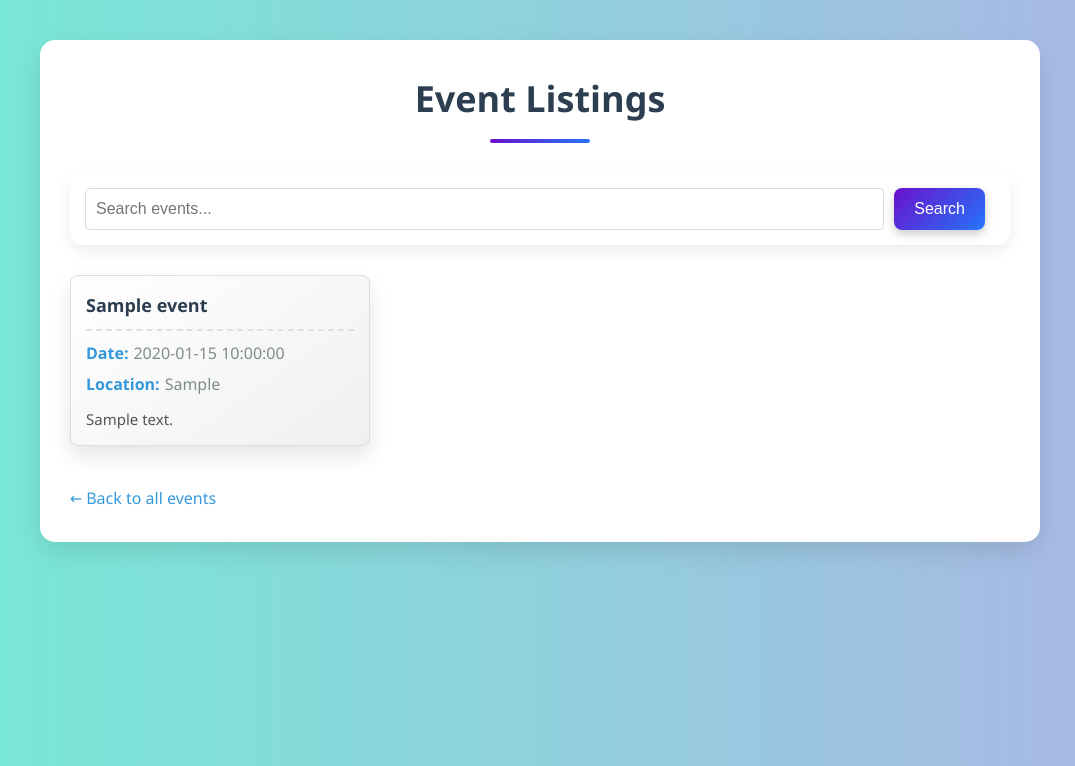
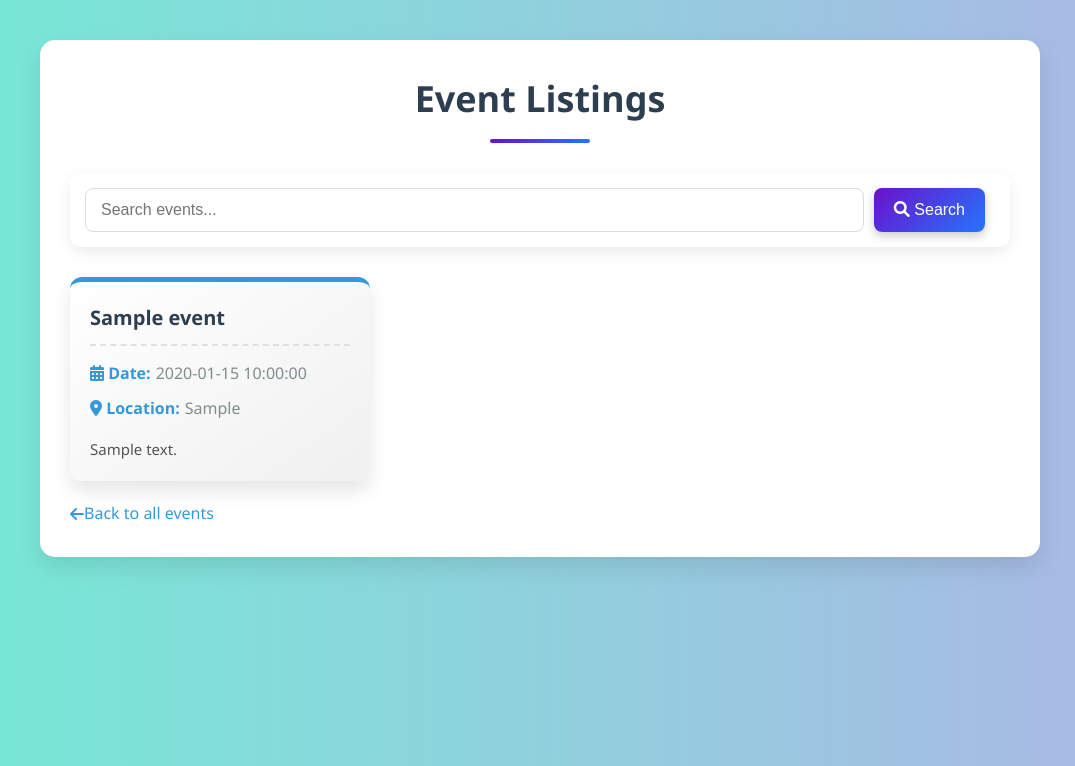
Before and after one commit to Sarthak16082004/Event-Planner-PHP, a PHP site: page /view_events.php in a window 1280 px wide. Shown: the top 766 px of the page, without its empty margins (100-1175 px from the left). Run offline with PHP 8.4, Linux system fonts and the light colour scheme; tables that the repository leaves empty or names only in its code hold one stand-in row (values such as "Sample post").

Commit message:
view_events.php

```diff
--- a/view_events.php
+++ b/view_events.php
@@ -28,61 +28,8 @@ $result = mysqli_query($conn, $sql);
     <meta name="viewport" content="width=device-width, initial-scale=1.0">
     <title>View Events</title>
     <link rel="stylesheet" href="styles.css">
-    <style>
-        .event-card {
-            border: 1px solid #ddd;
-            border-radius: 8px;
-            padding: 15px;
-            margin-bottom: 20px;
-            background-color: #f9f9f9;
-        }
-
-        .event-title {
-            color: #2c3e50;
-            font-size: 18px;
-            margin-bottom: 10px;
-        }
-
-        .event-date, .event-location {
-            color: #7f8c8d;
-            margin-bottom: 5px;
-        }
-
-        .event-description {
-            margin-top: 10px;
-            line-height: 1.5;
-        }
-
-        .search-box {
-            margin: 20px 0;
-            display: flex;
-            gap: 10px;
-        }
-
-        .search-box input {
-            flex: 1;
-            padding: 10px;
-            border: 1px solid #ddd;
-            border-radius: 4px;
-        }
-
-        .back-link {
-            display: inline-block;
-            margin-top: 20px;
-            color: #3498db;
-            text-decoration: none;
-        }
-
-        .back-link:hover {
-            text-decoration: underline;
-        }
-
-        .no-events {
-            text-align: center;
-            color: #7f8c8d;
-            margin: 30px 0;
-        }
-    </style>
+    <!-- Font Awesome for icons -->
+    <link rel="stylesheet" href="https://cdnjs.cloudflare.com/ajax/libs/font-awesome/6.0.0/css/all.min.css">
 </head>
 <body>
     <div class="container">
@@ -91,9 +38,13 @@ $result = mysqli_query($conn, $sql);
         <!-- Search box -->
         <form method="GET" action="<?php echo htmlspecialchars($_SERVER["PHP_SELF"]); ?>" class="search-box">
             <input type="text" name="search" placeholder="Search events..." value="<?php echo htmlspecialchars($search_term); ?>">
-            <button type="submit" class="btn">Search</button>
+            <button type="submit" class="btn">
+                <i class="fas fa-search"></i> Search
+            </button>
             <?php if (!empty($search_term)): ?>
-                <a href="view_events.php" class="btn cancel">Clear</a>
+                <a href="view_events.php" class="btn cancel">
+                    <i class="fas fa-times"></i> Clear
+                </a>
             <?php endif; ?>
         </form>
 
@@ -103,8 +54,14 @@ $result = mysqli_query($conn, $sql);
                 <?php while ($row = mysqli_fetch_assoc($result)): ?>
                     <div class="event-card">
                         <h2 class="event-title"><?php echo htmlspecialchars($row['title']); ?></h2>
-                        <p class="event-date"><strong>Date:</strong> <?php echo htmlspecialchars($row['event_date']); ?></p>
-                        <p class="event-location"><strong>Location:</strong> <?php echo htmlspecialchars($row['location']); ?></p>
+                        <p class="event-date">
+                            <strong><i class="fas fa-calendar-alt"></i> Date:</strong>
+                            <?php echo htmlspecialchars($row['event_date']); ?>
+                        </p>
+                        <p class="event-location">
+                            <strong><i class="fas fa-map-marker-alt"></i> Location:</strong>
+                            <?php echo htmlspecialchars($row['location']); ?>
+                        </p>
                         <?php if (!empty($row['description'])): ?>
                             <p class="event-description"><?php echo nl2br(htmlspecialchars($row['description'])); ?></p>
                         <?php endif; ?>
@@ -112,10 +69,15 @@ $result = mysqli_query($conn, $sql);
                 <?php endwhile; ?>
             </div>
         <?php else: ?>
-            <p class="no-events">No events found. <?php echo !empty($search_term) ? 'Try a different search term.' : ''; ?></p>
+            <p class="no-events">
+                No events found.
+                <?php echo !empty($search_term) ? 'Try a different search term.' : ''; ?>
+            </p>
         <?php endif; ?>
 
-        <a href="index.php" class="back-link">← Back to all events</a>
+        <a href="index.php" class="back-link">
+            <i class="fas fa-arrow-left"></i> Back to all events
+        </a>
     </div>
 </body>
 </html>
```
